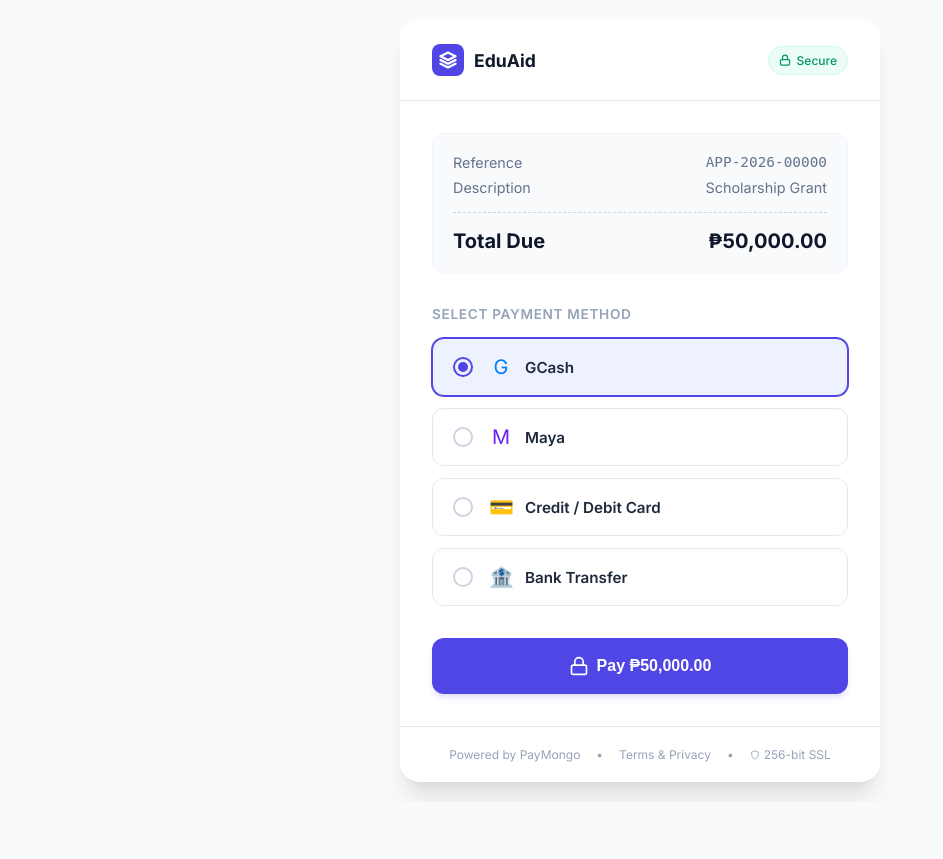
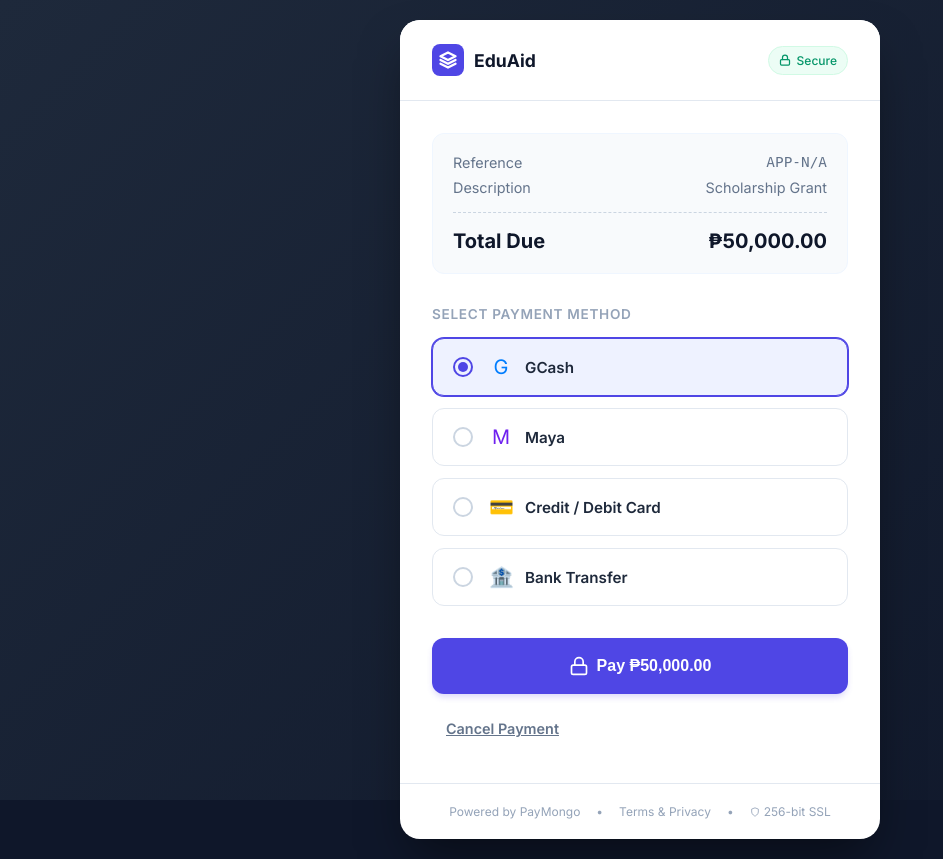
Before and after one commit to twistedwarden/esm_v3, a Laravel app: page /payment/mock-checkout/1 in a window 1280 px wide. Shown: the whole page, without its empty margins (0-943 px from the left). Before the commit the page ends 797 px from the top, so only its background shows below. Run offline with Laravel 12, Linux system fonts and the light colour scheme.

Commit message:
disbursement

```diff
--- a/microservices/aid_service/resources/views/mock-checkout.blade.php
+++ b/microservices/aid_service/resources/views/mock-checkout.blade.php
@@ -10,7 +10,7 @@
 
         body {
             font-family: 'Inter', sans-serif;
-            background-color: #f8fafc;
+            background-color: #0f172a; /* Darker Slate Background */
             color: #1e293b;
             min-height: 100vh;
             display: flex;
@@ -25,12 +25,9 @@
             left: 0;
             width: 100%;
             height: 100%;
-            background: linear-gradient(135deg, #4f46e5 0%, #06b6d4 100%);
-            opacity: 0.05;
+            background: linear-gradient(135deg, #1e293b 0%, #0f172a 100%);
+            opacity: 1; /* Fully opaque dark background */
             z-index: -1;
-            background-image: radial-gradient(#4f46e5 0.5px, transparent 0.5px), radial-gradient(#4f46e5 0.5px, #f8fafc 0.5px);
-            background-size: 20px 20px;
-            background-position: 0 0, 10px 10px;
         }
 
         .checkout-wrapper {
@@ -38,7 +35,7 @@
             max-width: 480px;
             background: white;
             border-radius: 20px;
-            box-shadow: 0 20px 25px -5px rgba(0, 0, 0, 0.1), 0 10px 10px -5px rgba(0, 0, 0, 0.04);
+            box-shadow: 0 25px 50px -12px rgba(0, 0, 0, 0.5); /* Stronger shadow for dark bg */
             overflow: hidden;
             position: relative;
         }
@@ -51,6 +48,8 @@
             align-items: center;
             background: #ffffff;
         }
+
+        /* ... (rest of styles remain same until buttons) ... */
 
         .brand {
             display: flex;
@@ -203,6 +202,13 @@
             font-size: 0.95rem;
         }
 
+        .btn-group {
+            margin-top: 32px;
+            display: flex;
+            flex-direction: column;
+            gap: 12px;
+        }
+
         .submit-btn {
             width: 100%;
             padding: 18px;
@@ -213,7 +219,6 @@
             font-size: 1rem;
             font-weight: 600;
             cursor: pointer;
-            margin-top: 32px;
             transition: all 0.2s;
             box-shadow: 0 4px 6px -1px rgba(79, 70, 229, 0.2);
             display: flex;
@@ -228,8 +233,21 @@
             box-shadow: 0 10px 15px -3px rgba(79, 70, 229, 0.3);
         }
 
-        .submit-btn:active {
-            transform: translateY(0);
+        .cancel-btn {
+            width: 100%;
+            padding: 14px;
+            background: transparent;
+            color: #64748b;
+            border: none;
+            font-size: 0.9rem;
+            font-weight: 600;
+            cursor: pointer;
+            transition: color 0.2s;
+        }
+
+        .cancel-btn:hover {
+            color: #1e293b;
+            text-decoration: underline;
         }
 
         .footer {
@@ -305,7 +323,7 @@
             <div class="order-summary">
                 <div class="summary-row">
                     <span>Reference</span>
-                    <span style="font-family: monospace;">APP-{{ request('application_id') ?? '2026-00000' }}</span>
+                    <span style="font-family: monospace;">APP-{{ request('application_id') ?? 'N/A' }}</span>
                 </div>
                 <div class="summary-row">
                     <span>Description</span>
@@ -368,10 +386,16 @@
                     </label>
                 </div>
 
-                <button type="submit" class="submit-btn" id="submitBtn">
-                    <svg width="20" height="20" viewBox="0 0 24 24" fill="none" stroke="currentColor" stroke-width="2" stroke-linecap="round" stroke-linejoin="round"><rect x="3" y="11" width="18" height="11" rx="2" ry="2"></rect><path d="M7 11V7a5 5 0 0 1 10 0v4"></path></svg>
-                    Pay ₱{{ number_format($amount, 2) }}
-                </button>
+                <div class="btn-group">
+                    <button type="submit" class="submit-btn" id="submitBtn">
+                        <svg width="20" height="20" viewBox="0 0 24 24" fill="none" stroke="currentColor" stroke-width="2" stroke-linecap="round" stroke-linejoin="round"><rect x="3" y="11" width="18" height="11" rx="2" ry="2"></rect><path d="M7 11V7a5 5 0 0 1 10 0v4"></path></svg>
+                        Pay ₱{{ number_format($amount, 2) }}
+                    </button>
+
+                    <a href="{{ $frontendUrl }}/admin/school-aid/applications" class="cancel-btn">
+                        Cancel Payment
+                    </a>
+                </div>
             </form>
         </div>
 
```
